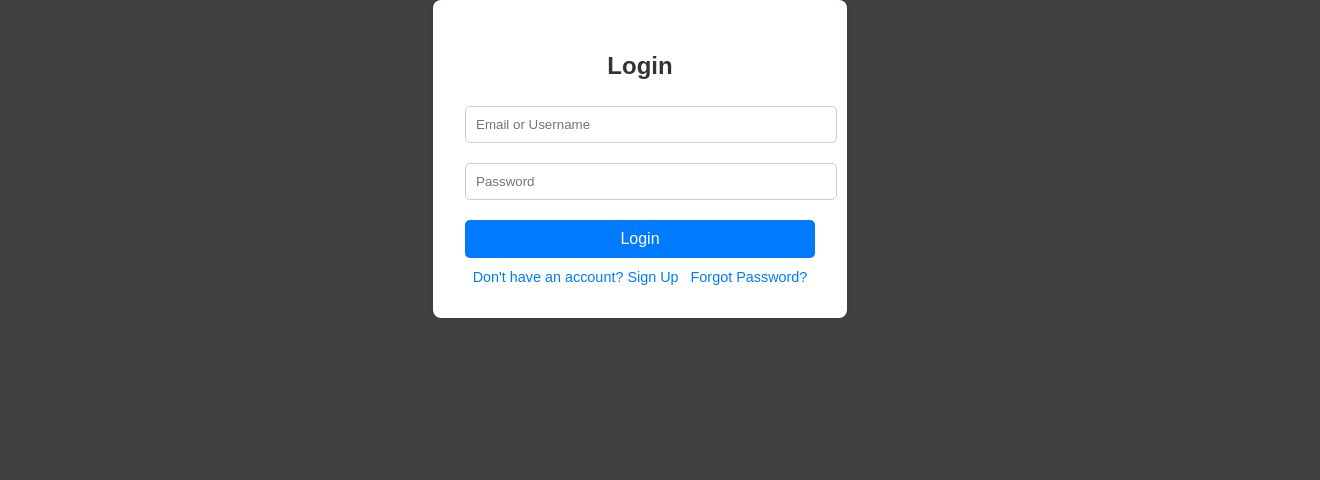
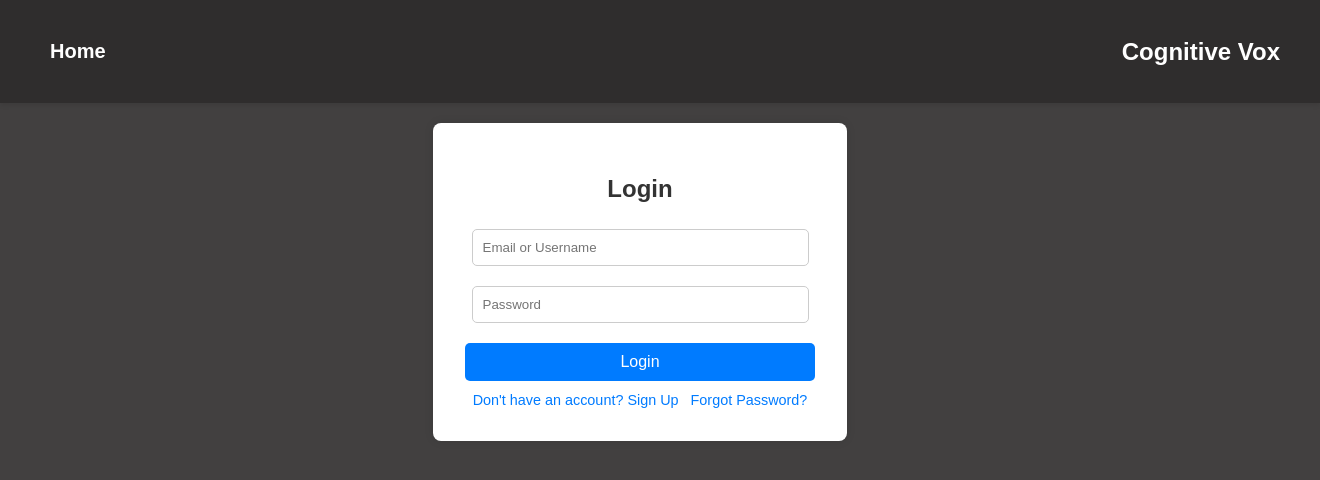
Before and after one commit to sahithyashelly24/project, a React (Create React App) app: page /profile in a window 1280 px wide. Shown: the top 480 px of the page, 1320 px wide, since content can reach past the window. Built offline with nearby package versions, Linux system fonts and the light colour scheme.

Commit message:
home-back-css

```diff
--- a/src/App.css
+++ b/src/App.css
@@ -20,7 +20,7 @@
 .card {
   position: absolute;
   left: 100px; /* Adjust for horizontal positioning */
-  top: 45%; /* Adjust for vertical positioning */
+  top: 60%; /* Adjust for vertical positioning */
   z-index: 2;
   background-color: rgba(255, 255, 255, 0.9); /* Semi-transparent card */
   padding: 30px;
@@ -58,7 +58,7 @@
 .new-card {
   position: absolute;
   left: 700px; /* Adjust to space the new card */
-  top: 45%; /* Align with the previous card */
+  top: 55%; /* Align with the previous card */
   z-index: 2;
   background-color: rgba(255, 255, 255, 0.9); /* Semi-transparent */
   padding: 30px;
@@ -129,7 +129,7 @@ body {
   color: grey;
   overflow: hidden;
   object-fit: contain;
-  height: 100vh; /* Adjusted height for full viewport */
+  height: 75vh; /* Adjusted height for full viewport */
 }
 
 .background-video {
@@ -137,9 +137,8 @@ body {
   top: 0;
   left: 0;
   width: 100%;
-  height: 80vh; /* Ensures full coverage */
-  object-fit:contain; /* Ensures video covers the whole area */
-  z-index: -1;
+  height: 115vh; /* Ensures full coverage */
+  object-fit:contain;
 }
 
 .headline {
@@ -147,6 +146,7 @@ body {
   padding: 100px 20px; /* Increased padding for better readability */
   background: rgba(0, 0, 0, 0.5);
   border-radius: 10px;
+  height: 8vh;
 }
 
 .headline h1 {
@@ -217,7 +217,12 @@ body {
   padding: 20px;
   width: 250px;
   border-radius: 8px;
-  box-shadow: 0px 2px 5px rgba(0, 0, 0, 0.1);
+  box-shadow: 0px 5px 5px rgb(168, 4, 4);
+}
+
+.feature-card:hover {
+  transform: translate(8px, 8px); /* Moves diagonally at 45 degrees */
+  border-color: black; /* Changes border to dark black */
 }
 
 .feature-card h3 {
@@ -251,7 +256,12 @@ body {
   padding: 15px;
   width: 250px;
   border-radius: 8px;
-  box-shadow: 0px 2px 5px rgba(0, 0, 0, 0.1);
+  box-shadow: 0px 4px 5px rgb(168, 4, 4);
+}
+
+.testimonial:hover {
+  transform: translate(8px, 8px); /* Moves diagonally at 45 degrees */
+  border-color: black; /* Changes border to dark black */
 }
 
 .testimonial p {
@@ -273,6 +283,9 @@ body {
   display: flex;
   justify-content: space-between;
   align-items: center;
+  width: 100%; /* Ensure it spans the full container */
+  max-width: 1429px; /* Adjust as needed */
+  margin: 0 auto;
   padding: 10px 20px;
   background-color: #2f2d2d;
   box-shadow: 0px 2px 5px rgba(0, 0, 0, 0.1);
--- a/src/Authu.js
+++ b/src/Authu.js
@@ -1,5 +1,5 @@
 import React, { useState } from "react";
-import { useNavigate } from "react-router-dom";
+import { useNavigate,Link } from "react-router-dom";
 import "./authu.css";
 
 const generateCaptcha = () => {
@@ -75,6 +75,10 @@ const Authu = ({ setUser }) => {
 
   return (
     <div className="auth-container">
+      <nav className="navbar">
+        <Link to="/" className="nav-left">Home</Link>
+        <h1 className="nav-center">Cognitive Vox</h1>
+      </nav>
       <div className="auth-card">
         <h2 className="auth-title">{isForgotPassword ? "Forgot Password" : isLogin ? "Login" : "Sign Up"}</h2>
         {error && <p className="auth-error">{error}</p>}
--- a/src/authu.css
+++ b/src/authu.css
@@ -1,9 +1,11 @@
 
   .auth-container {
     display: flex;
+    flex-direction: column;
     justify-content: center;
     align-items: center;
     height: 100%;
+    text-align: center;
   }
 
   .auth-card {
@@ -13,6 +15,7 @@
     box-shadow: 0 0 10px rgba(0, 0, 0, 0.1);
     text-align: center;
     width: 350px;
+    margin-top: 20px;
   }
 
   .auth-title {
@@ -27,7 +30,7 @@
   }
 
   .auth-form input {
-    width: 100%;
+    width: 90%;
     padding: 10px;
     margin: 10px 0;
     border: 1px solid #ccc;
@@ -92,26 +95,30 @@
     display: flex;
     justify-content: space-between;
     align-items: center;
+    width: 100%;
     padding: 10px 20px;
     background-color: #2f2d2d;
     box-shadow: 0px 2px 5px rgba(0, 0, 0, 0.1);
   }
 
   .nav-left {
-    font-size: 18px;
+    font-size: 20px;
     color: white;
     text-decoration: none;
     font-weight: bold;
+    padding:30px ;
   }
 
   .nav-center {
     font-size: 24px;
     font-weight: bold;
     color: white;
+    justify-content: center;
+    padding-right: 20px;
   }
 
   .nav-right {
-    font-size: 18px;
+    font-size: 20px;
     color: white;
     text-decoration: none;
     font-weight: bold;
```
